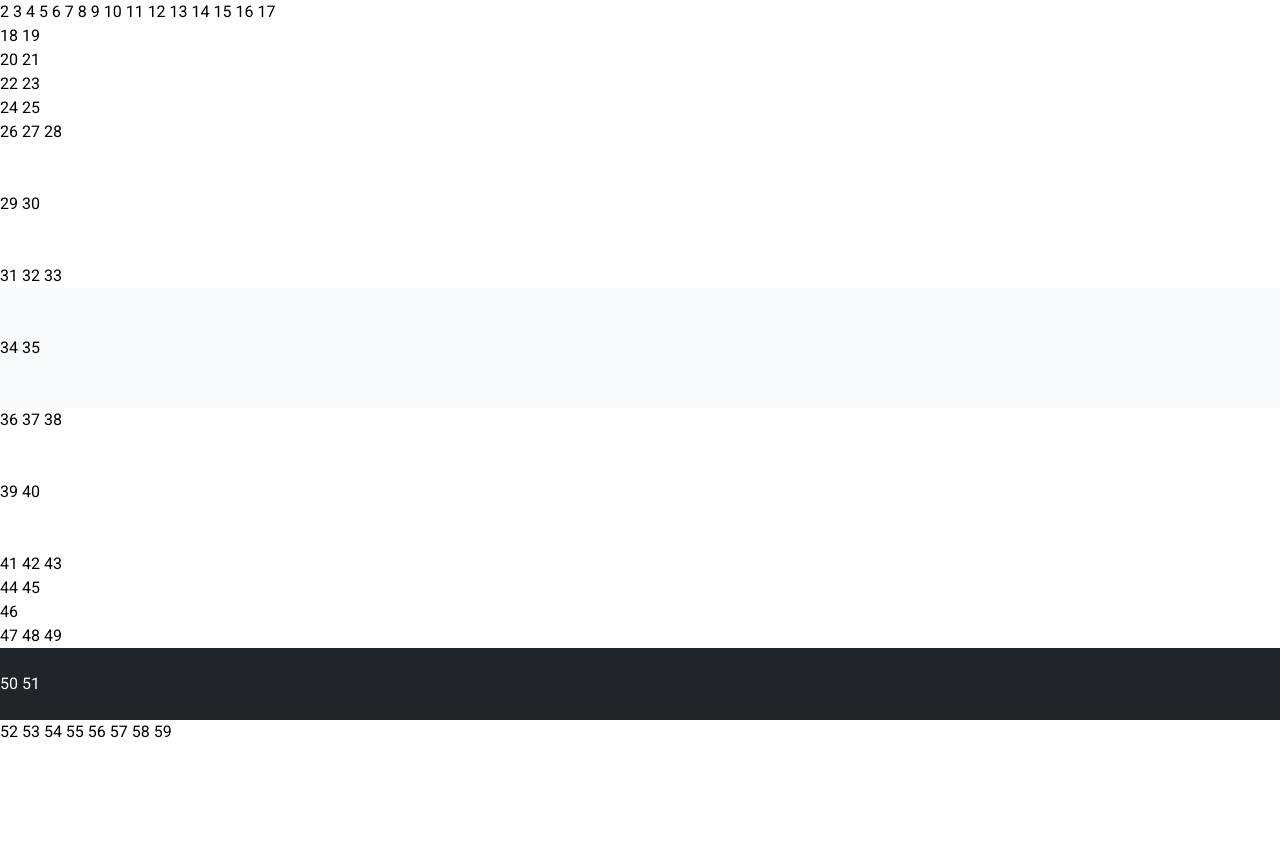
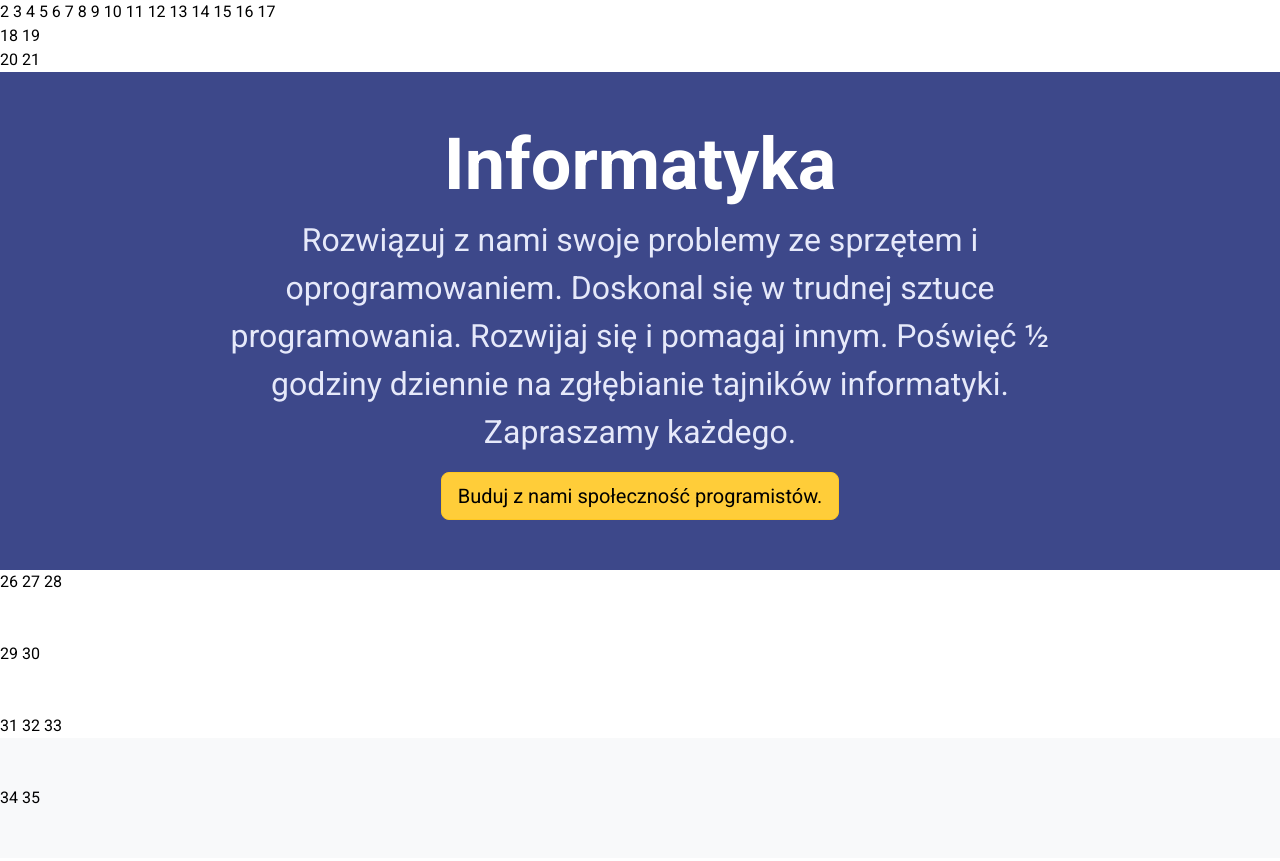
Before and after one commit to Ellianel/witryna-runo-lesne, a plain HTML site: page index.html in a window 1280 px wide. Shown: the top 861 px of the page. Before the commit the page ends 800 px from the top, so only its background shows below. Drawn offline with nearby package versions, Linux system fonts and the light colour scheme; a script that the page names is missing.

Commit message:
feat: add hero section (#14)
Co-authored-by: Daniel Borowski <daniel.borowski@example.com>

```diff
--- a/css/portal.css
+++ b/css/portal.css
@@ -17,3 +17,13 @@ body {
 .container-fluid {
     padding: 0px;
 }
+
+.hero {
+    padding: 50px 0px;
+    background-color: var(--color-400);
+    color: #fff;
+}
+
+.hero p {
+    color: var(--color-100);
+}
--- a/index.html
+++ b/index.html
@@ -19,10 +19,20 @@
    19     </nav>
    20
    21     <main>
-   22         <!-- HERO SECTION (Issue #3 - Daniel) -->
-   23         <section id="hero">
-   24             <!-- Tutaj Daniel wklei sekcję Hero -->
-   25         </section>
+   <!-- HERO SECTION (Issue #3 - Daniel) -->
+   <header id="hero" class="hero">
+       <div class="container-fluid">
+           <div class="row text-center">
+               <div class="col-sm-8 offset-sm-2">
+                   <h1 class="display-2 fw-bold">Informatyka</h1>
+                   <p class="fs-2">
+                       Rozwiązuj z nami swoje problemy ze sprzętem i oprogramowaniem. Doskonal się w trudnej sztuce programowania. Rozwijaj się i pomagaj innym. Poświęć &frac12; godziny dziennie na zgłębianie tajników informatyki. Zapraszamy każdego.
+                   </p>
+                   <a href="#kategorie" class="btn btn-lg btn-warning">Buduj z nami społeczność programistów.</a>
+               </div>
+           </div>
+       </div>
+   </header>
    26
    27         <!-- CATEGORY CARDS (Issue #4 - Kuba) -->
    28         <section id="kategorie" class="py-5">
```
